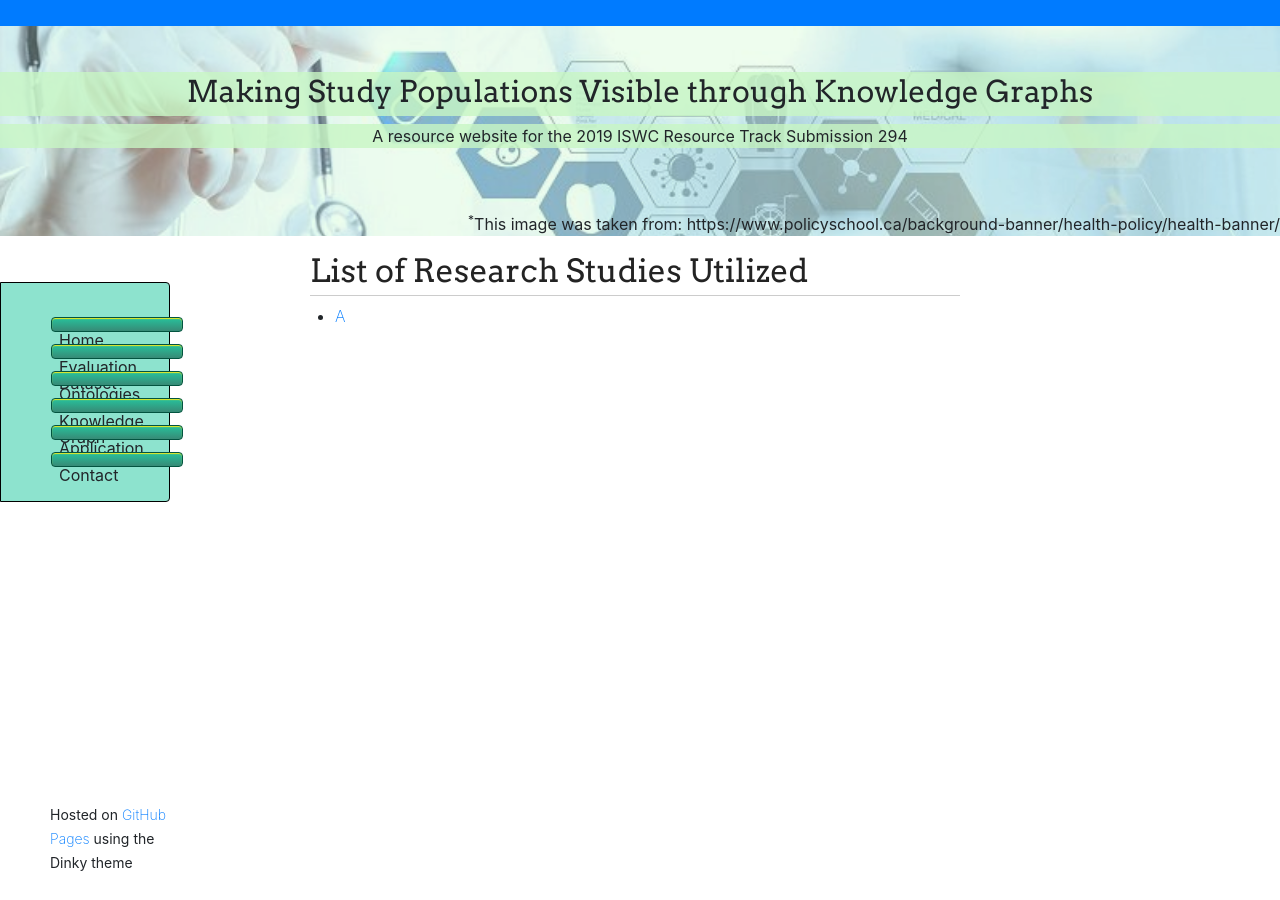
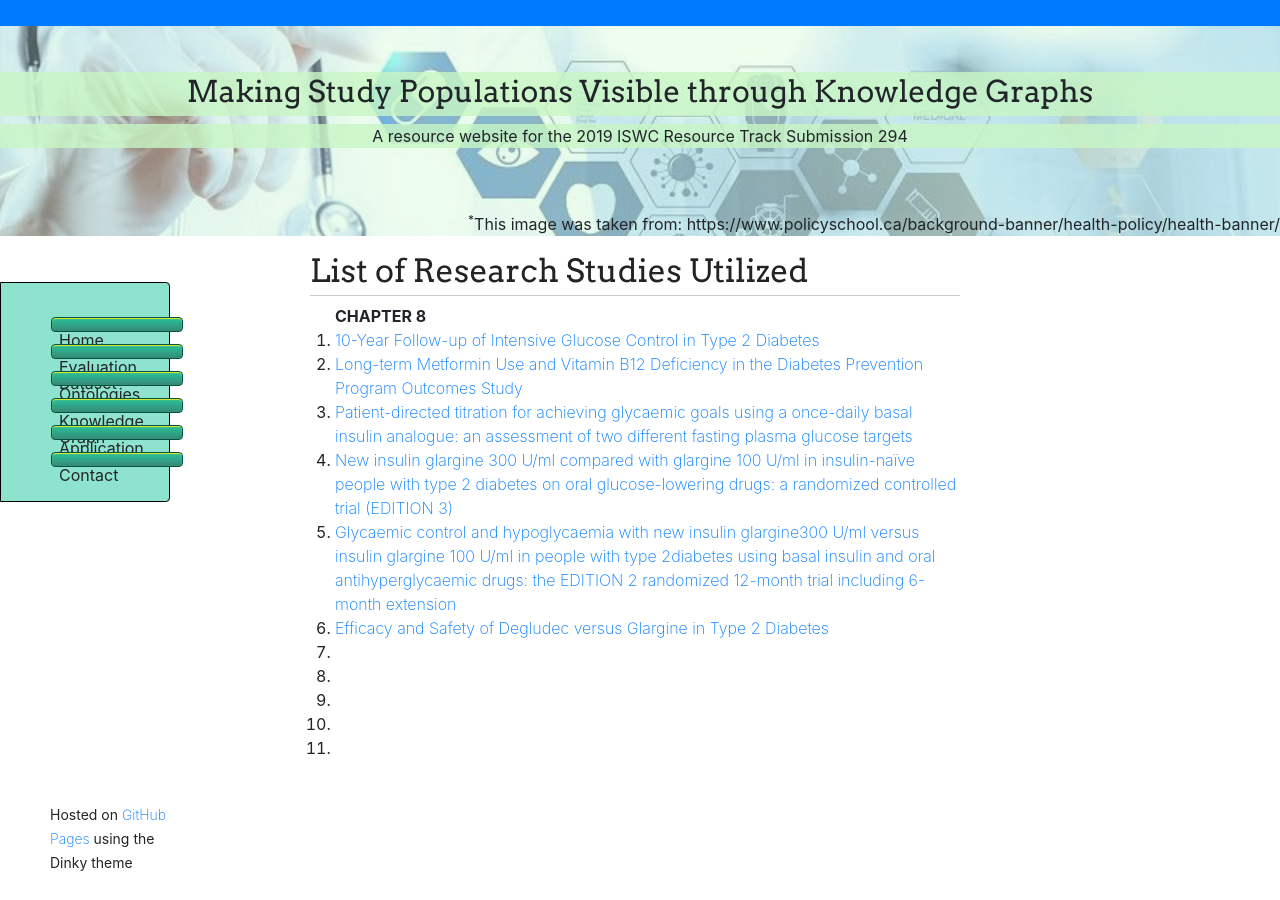
Before and after one commit to tetherless-world/study-cohort-ontology, a Jekyll site: the page built from papers-used.md, in a window 1280 px wide. Built offline with Jekyll 4.4.1, drawn with Linux system fonts in a browser that asks for light colours; nearby versions of some CDN libraries; our own code applies the rules of GitHub Pages for plain Markdown files; library files that are not in the unit come from our copies.

Commit message:
Update papers-used.md

```diff
--- a/papers-used.md
+++ b/papers-used.md
@@ -2,5 +2,27 @@
 <article class="mb-5" id="ontologyfile">
 <content>
 <h2>List of Research Studies Utilized</h2>
-<ul>
- <li><a href="">A</a></li>
+<ol>
+ <strong> CHAPTER 8 </strong>
+
+ <li><a href="">10-Year Follow-up of Intensive Glucose Control in Type 2 Diabetes</a></li>
+
+ <li><a href="">Long-term Metformin Use and Vitamin B12 Deficiency in the Diabetes Prevention Program Outcomes Study</a></li>
+
+ <li><a href="">Patient-directed titration for achieving glycaemic goals using a once-daily basal insulin analogue: an assessment of two different fasting plasma glucose targets</a></li>
+
+ <li><a href="">New insulin glargine 300 U/ml compared with glargine 100 U/ml in insulin-naïve people with type 2 diabetes on oral glucose-lowering drugs: a randomized controlled trial (EDITION 3)</a></li>
+
+ <li><a href="">Glycaemic control and hypoglycaemia with new insulin glargine300 U/ml versus insulin glargine 100 U/ml in people with type 2diabetes using basal insulin and oral antihyperglycaemic drugs: the EDITION 2 randomized 12-month trial including 6-month extension</a></li>
+
+ <li><a href="">Efficacy and Safety of Degludec versus Glargine in Type 2 Diabetes</a></li>
+
+ <li><a href=""></a></li>
+ <li><a href=""></a></li>
+ <li><a href=""></a></li>
+ <li><a href=""></a></li>
+ <li><a href=""></a></li>
+
+ </ol>
+ </content>
+ </article>
```
